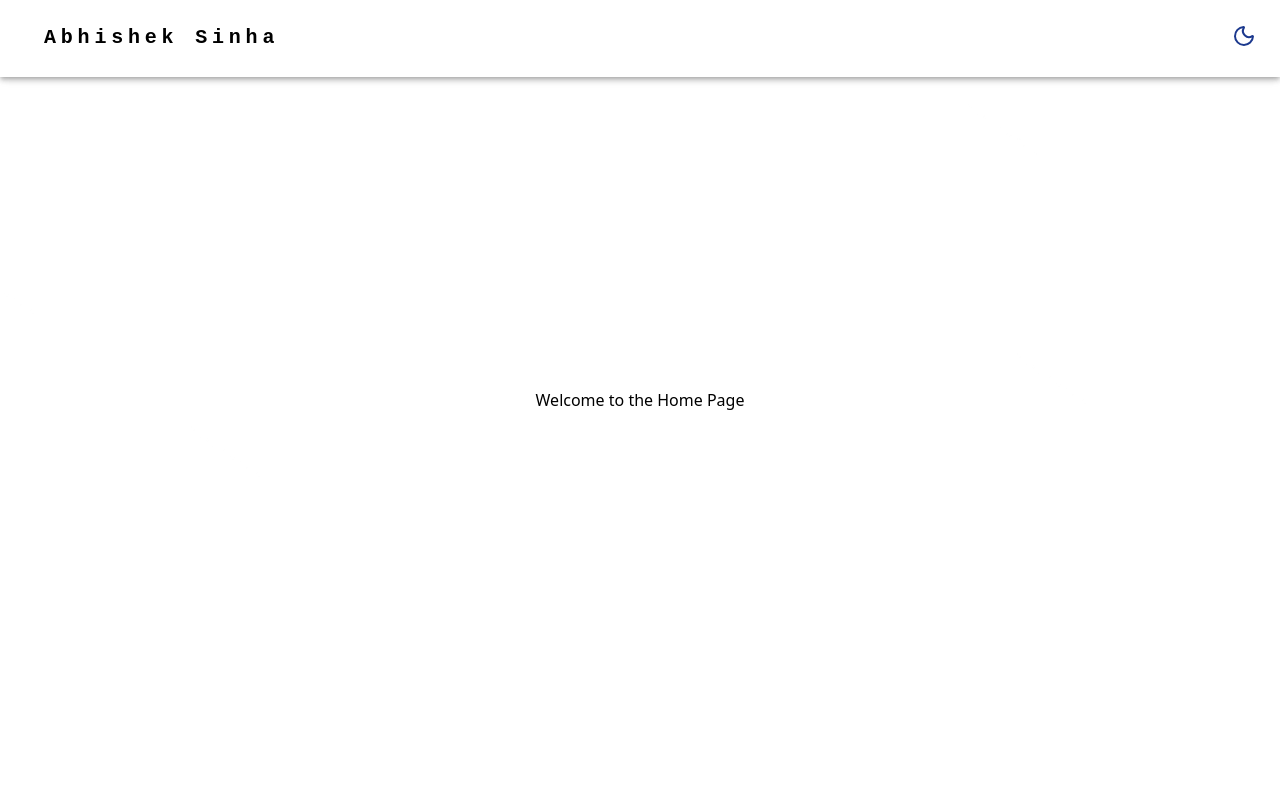
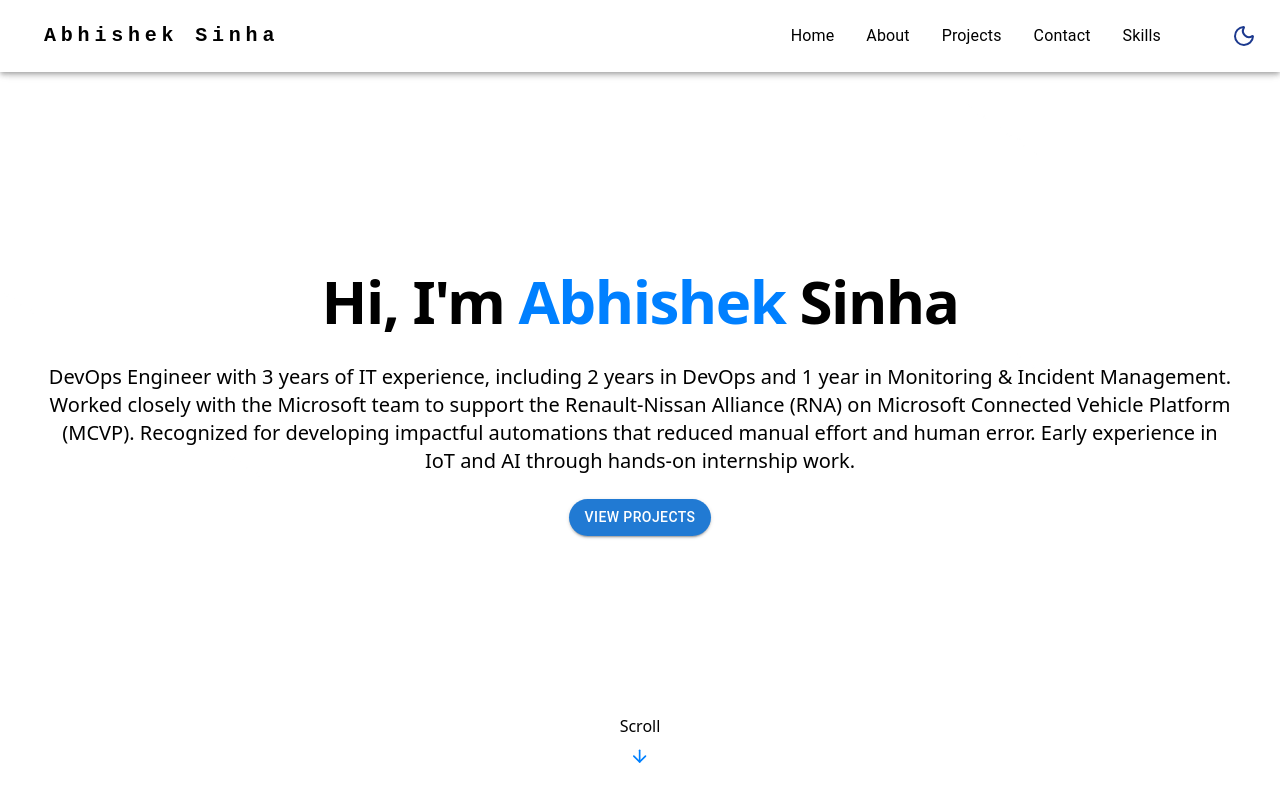
Before and after one commit to abhisheksinha332/myPortfolio, a React (Vite) app: page / in a window 1280 px wide. Built offline with nearby package versions, Linux system fonts and the light colour scheme; some icons are missing.

Commit message:
Created Intro Page

```diff
--- /dev/null
+++ b/src/Pages/Components/HeroSection.jsx
@@ -0,0 +1,35 @@
+import { Button } from "@mui/material";
+import { ArrowDown } from "lucide-react";
+
+const HeroSection = () => {
+  return (
+    <section className="hero-section relative min-h-screen flex flex-col items-center justify-center px-4" id="home">
+     <div className="container max-w-4xl mx-auto text-center z-10">
+        <div className="space-y-6">
+            <h1 className="text-4xl md:text-6xl font-bold tracking-tight leading-tight text-foreground">
+                <span className="animate-fade-in opacity-0">Hi, I'm </span>
+                <span className="animate-fade-in-delay-1 opacity-0 primary-color">Abhishek </span>
+                <span className="animate-fade-in-delay-2 opacity-0">Sinha</span>
+            </h1>
+            <p className="text-lg md:text-xl text-muted-foreground max-w-3=4xl mx-auto opacity-0 animate-fade-in-delay-3">
+                DevOps Engineer with 3 years of IT experience, including 2 years in DevOps and 1 year in Monitoring & Incident Management. Worked closely with the Microsoft team to support the Renault-Nissan Alliance (RNA) on Microsoft Connected Vehicle Platform (MCVP). Recognized for developing impactful automations that reduced manual effort and human error. Early experience in IoT and AI through hands-on internship work.
+            </p>
+            <div className="flex justify-center space-x-4 animate-fade-in-delay-4 opacity-0">
+                <Button className="primary-button" sx={{ borderRadius: '9999px' }} variant="contained" href="#contact">
+                    <a href="#projects" className="">
+                        View Projects
+                    </a>
+                </Button>
+            </div>
+        </div>
+    </div>
+    <div className="absolute bottom-8 left-1/2 transform -translate-x-1/2 flex flex-col items-center animate-bounce">
+
+            <span className="text-small text-muted-foregound mb-2">Scroll</span>
+            <ArrowDown className="h-5 w-5 primary-color"/>
+
+    </div>
+    </section>
+  );
+};
+export default HeroSection;
--- a/src/Pages/Components/Navbar.jsx
+++ b/src/Pages/Components/Navbar.jsx
@@ -80,16 +80,7 @@ const Navbar = () => {
           </Typography>
 
           <Box sx={{ flexGrow: 1, display: { xs: 'flex', md: 'none' } }}>
-            <IconButton
-              size="large"
-              aria-label="account of current user"
-              aria-controls="menu-appbar"
-              aria-haspopup="true"
-              onClick={handleOpenNavMenu}
-              color="inherit"
-            >
-              <MenuIcon />
-            </IconButton>
+
             <Menu
               id="menu-appbar"
               anchorEl={anchorElNav}
@@ -134,17 +125,15 @@ const Navbar = () => {
           >
             Abhishek Sinha
           </Typography>
-          <Box sx={{ flexGrow: 1, display: { xs: 'none', md: 'flex' } }}>
-            {pages.map((page) => (
-              <Button
-                key={page}
-                onClick={handleCloseNavMenu}
-                sx={{ my: 2, color: 'white', display: 'block' }}
-              >
-                {page}
-              </Button>
-            ))}
-          </Box>
+          <Box sx={{ flexGrow: 1, display: { xs: 'none', md: 'flex' , justifyContent: 'right', padding: '0 75px 0 0'} }}>
+             {navItems.map((item) => (
+                <MenuItem key={item.name} onClick={handleCloseNavMenu}>
+                  <Typography sx={{ textAlign: 'center' }}>
+                    <a href={item.href}>{item.name}</a>
+                  </Typography>
+                </MenuItem>
+              ))}
+            </Box>
         </Toolbar>
       </Container>
     </AppBar>
--- a/src/Pages/Home.jsx
+++ b/src/Pages/Home.jsx
@@ -1,16 +1,20 @@
 import ThemeToggle from "./Components/ThemeToggle";
 import StarBackground from "./Components/StarBackground";
 import Navbar from "./Components/Navbar";
+import HeroSection from "./Components/HeroSection";
 
 
 
 const Home = () => {
   return (
     <div className="min-h-screen bg-background text-foreground flex items-center justify-center overflow-x-hidden">
-      <h1>Welcome to the Home Page</h1>
+
       <ThemeToggle />
       <StarBackground />
       <Navbar />
+      <main>
+        <HeroSection />
+      </main>
     </div>
   );
 };
--- a/src/index.css
+++ b/src/index.css
@@ -164,3 +164,41 @@
 .text-portfolio {
   color: blue
 }
+
+@keyframes fade-in {
+  0% {
+    opacity: 0;
+  }
+  100% {
+    opacity: 1;
+  }
+}
+
+.animate-fade-in {
+  animation: fade-in 1s ease-out forwards;
+}
+
+.animate-fade-in-delay-1 {
+  animation: fade-in 2s ease-out forwards 0.3s;
+
+}
+
+.animate-fade-in-delay-2 {
+  animation: fade-in 3s ease-out forwards 0.6s;
+}
+
+.primary-color {
+  color: hsl(var(--primary));
+}
+
+.animate-fade-in-delay-3 {
+  animation: fade-in 4s ease-out forwards 0.9s;
+}
+
+.animate-fade-in-delay-4 {
+  animation: fade-in 5s ease-out forwards 1.2s;
+}
+
+.btn {
+  border-radius: 9999px;
+}
```
